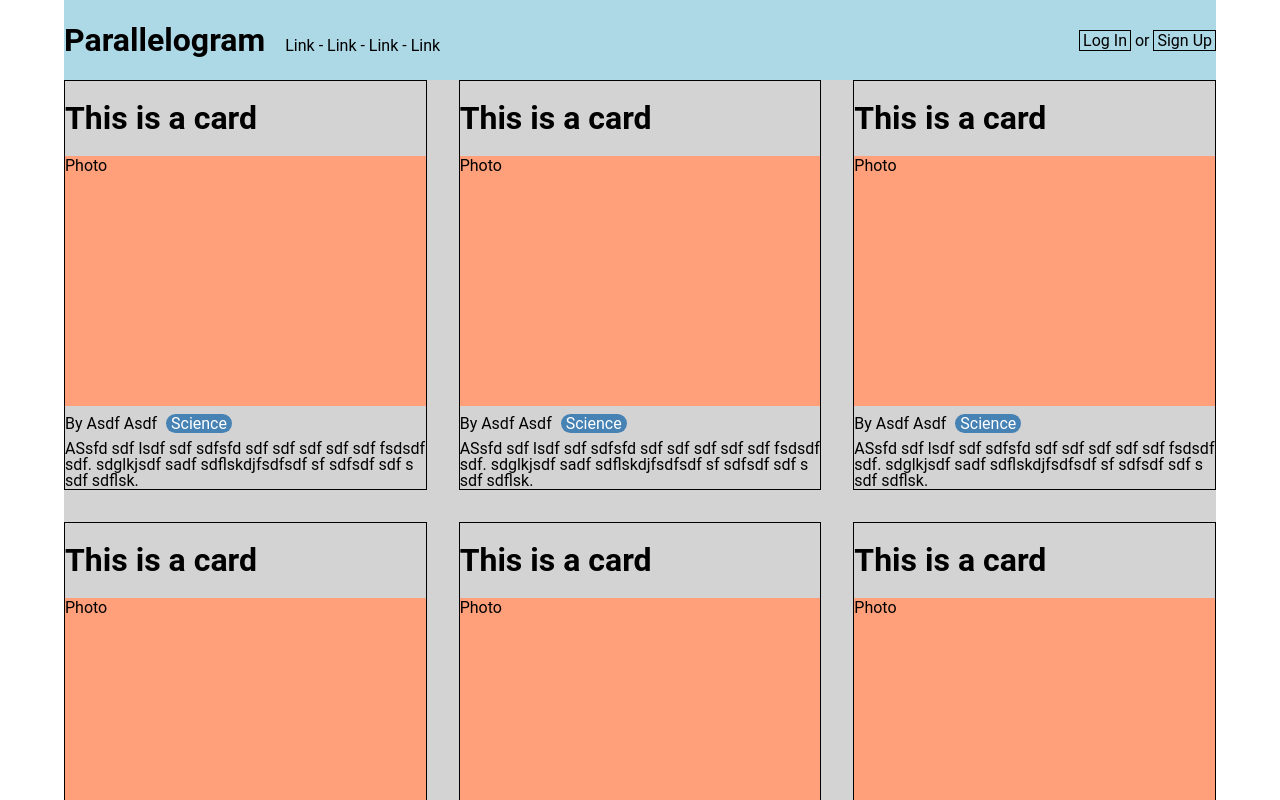
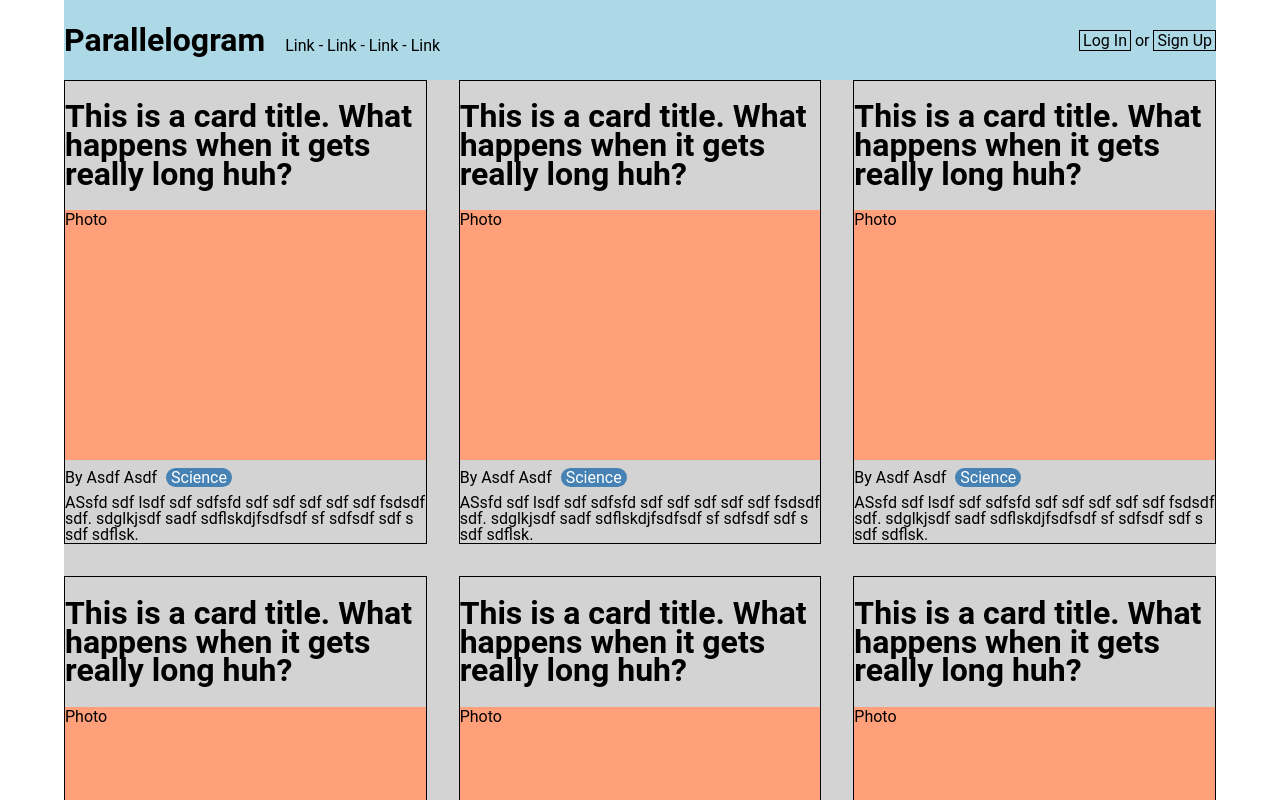
Before and after one commit to bbbtttiii/parallelogram-frontend, a React (Create React App) app in the folder frontend/: page / in a window 1280 px wide. Shown: the top 800 px of the page. Built offline with nearby package versions, Linux system fonts and the light colour scheme; no server answers.

Commit message:
add Article component

```diff
--- a/frontend/src/components/Card.js
+++ b/frontend/src/components/Card.js
@@ -3,7 +3,7 @@ import React from 'react';
 const Card = () => {
   return (
     <div className="Card">
-      <h1 className="card-title">This is a card</h1>
+      <h1 className="card-title"><a href="#">This is a card title. What happens when it gets really long huh?</a></h1>
       <div className="card-photo">Photo</div>
       <div className="card-details">By Asdf Asdf <a href="#">Science</a></div>
       <div className="card-blurb">
--- a/frontend/src/index.css
+++ b/frontend/src/index.css
@@ -87,7 +87,7 @@ input[type=reset]:hover {
 } */
 
 .card-title {
-  line-height: 1em;
+  line-height: 0.9em;
 }
 
 .card-title a {
```
Also changed, not shown: frontend/src/components/Article.js (added, +11 -0 lines).
